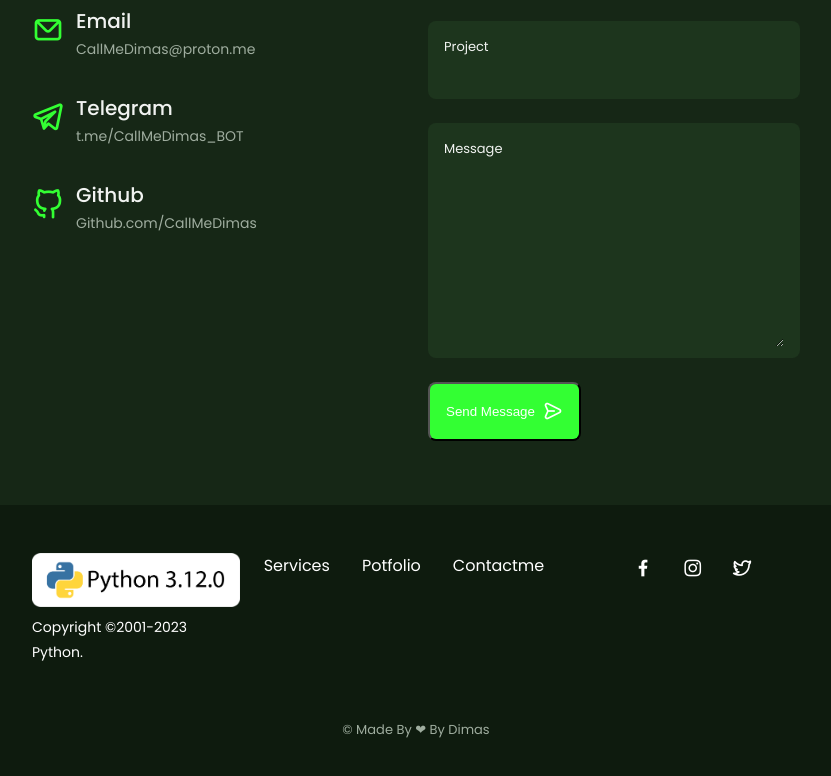
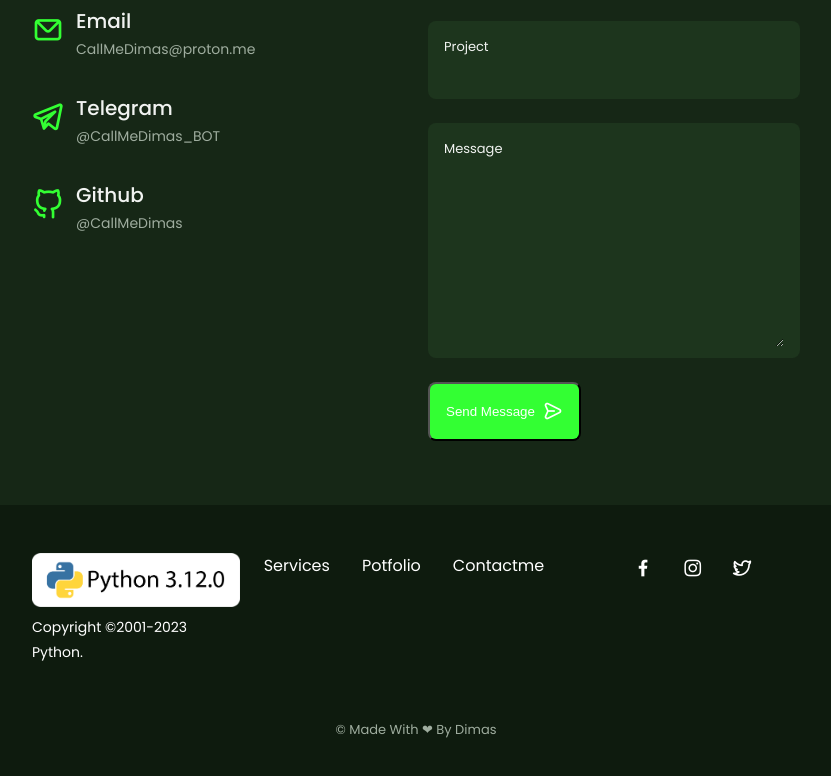
Before and after one commit to CallMeDimas/callmedimas.github.io, a plain HTML site: page index.html in a window 1280 px wide. Shown: the part 5105-5881 px from the top of the page, without its empty margins (224-1055 px from the left). Drawn offline with nearby package versions, Linux system fonts and the light colour scheme.

Commit message:
Update index.html

```diff
--- a/index.html
+++ b/index.html
@@ -12,6 +12,10 @@
 
     <!--==================== CSS ====================-->
     <link rel="stylesheet" href="assets/css/styles.css">
+
+    <!--==================== Favicon ====================-->
+    <link rel="icon" href="assets/favicon/favicon.ico" type="image/x-icon">
+    <link rel="shortcut icon" href="assets/favicon/favicon.ico" type="image/x-icon">
 
     <title>My Personal Portfolio</title>
 </head>
@@ -798,14 +802,14 @@
                     <i class="uil uil-telegram-alt contact__icon"></i>
                     <div>
                         <h3 class="contact__title">Telegram</h3>
-                        <a href="https://t.me/CallMeDimas_BOT" class="contact__subtitle">t.me/CallMeDimas_BOT</a>
+                        <a href="https://t.me/CallMeDimas_BOT" class="contact__subtitle">@CallMeDimas_BOT</a>
                     </div>
                 </div>
                 <div class="contact__information">
                     <i class="uil uil-github-alt contact__icon"></i>
                     <div>
                         <h3 class="contact__title">Github</h3>
-                        <a href="https://github.com/CallMeDimas" class="contact__subtitle">Github.com/CallMeDimas</a>
+                        <a href="https://github.com/CallMeDimas" class="contact__subtitle">@CallMeDimas</a>
                     </div>
                 </div>
             </div>
@@ -875,7 +879,7 @@
                 </a>
             </div>
 
-            <p class="footer__copy">© Made By ❤ By Dimas</p>
+            <p class="footer__copy">© Made With ❤ By Dimas</p>
         </div>
     </div>
 </footer>
```
